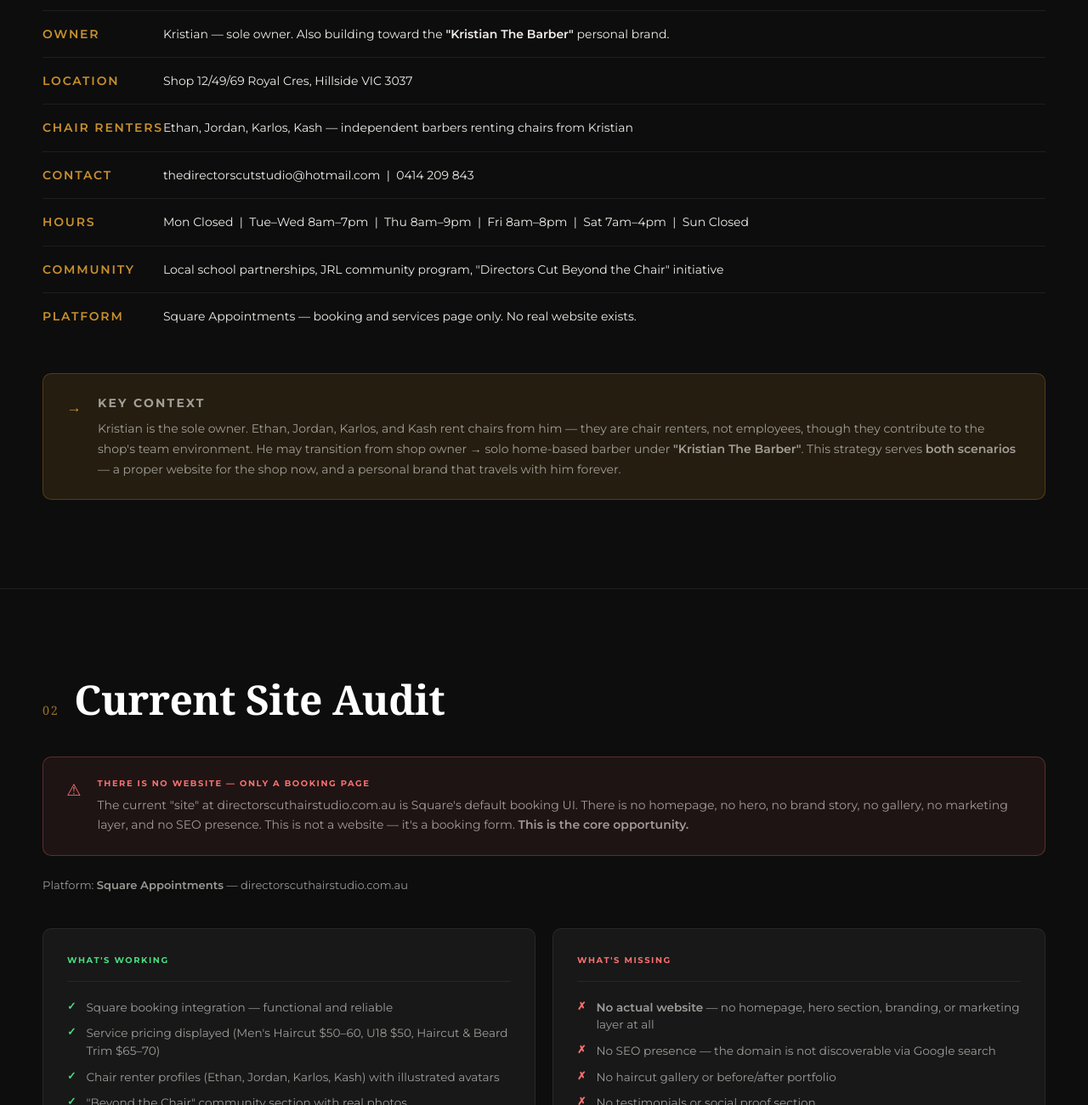
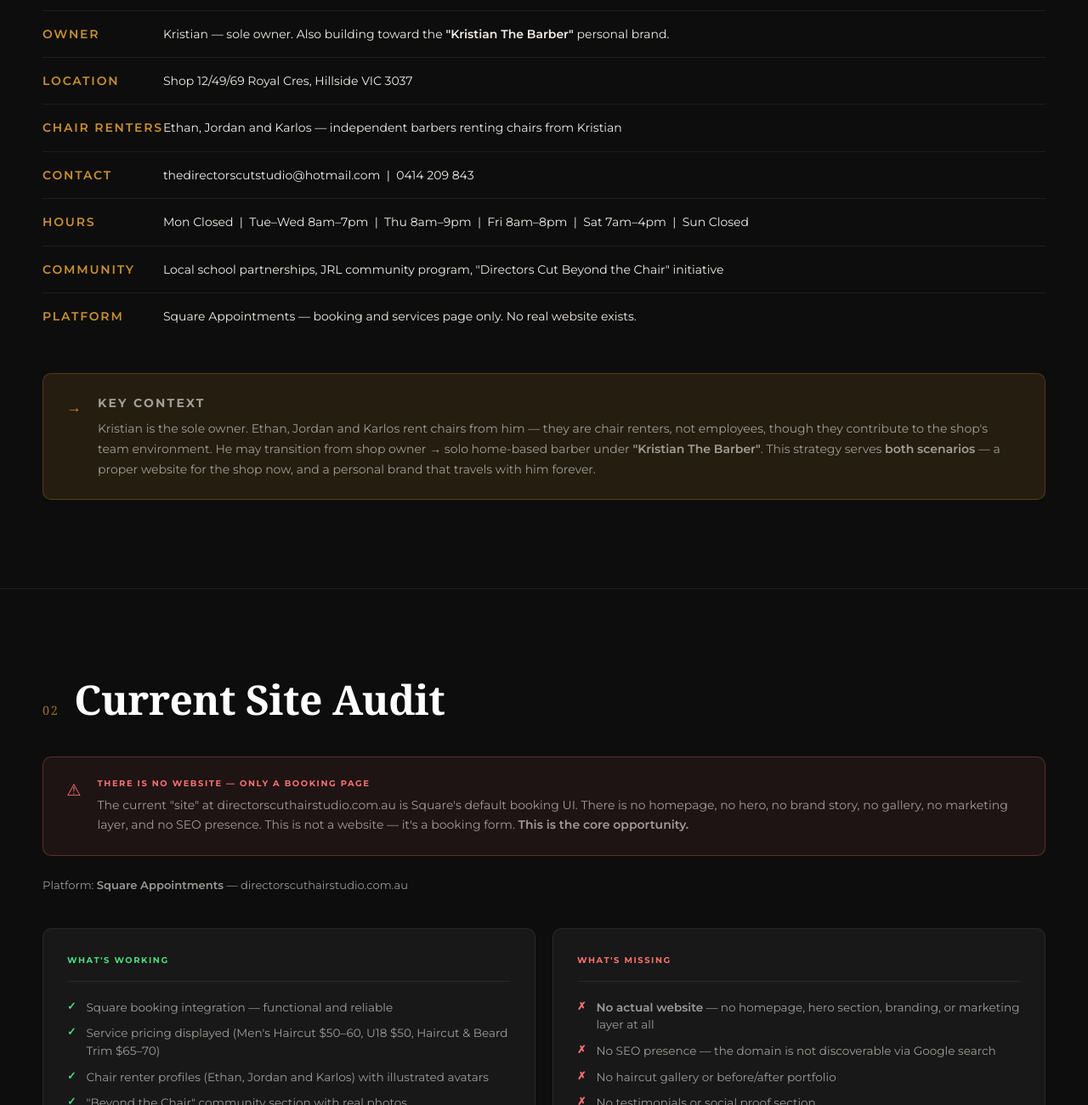
Before and after one commit to avikeshsingh/dc-case-study, a plain HTML site: page index.html in a window 1280 px wide. Shown: the part 900-2200 px from the top of the page at 85% size. Drawn offline with Linux system fonts and the light colour scheme; a web font is replaced by a local one.

Commit message:
Update index.html

```diff
--- a/index.html
+++ b/index.html
@@ -81,7 +81,7 @@
                         </tr>
                         <tr>
                             <td class="detail-label">Chair Renters</td>
-                            <td>Ethan, Jordan, Karlos, Kash — independent barbers renting chairs from Kristian</td>
+                            <td>Ethan, Jordan and Karlos — independent barbers renting chairs from Kristian</td>
                         </tr>
                         <tr>
                             <td class="detail-label">Contact</td>
@@ -105,7 +105,7 @@
                     <span class="insight-icon">→</span>
                     <div>
                         <p class="insight-title">Key Context</p>
-                        <p>Kristian is the sole owner. Ethan, Jordan, Karlos, and Kash rent chairs from him — they are chair renters, not employees, though they contribute to the shop's team environment. He may transition from shop owner → solo home-based barber under <strong>"Kristian The Barber"</strong>. This strategy serves <strong>both scenarios</strong> — a proper website for the shop now, and a personal brand that travels with him forever.</p>
+                        <p>Kristian is the sole owner. Ethan, Jordan and Karlos rent chairs from him — they are chair renters, not employees, though they contribute to the shop's team environment. He may transition from shop owner → solo home-based barber under <strong>"Kristian The Barber"</strong>. This strategy serves <strong>both scenarios</strong> — a proper website for the shop now, and a personal brand that travels with him forever.</p>
                     </div>
                 </div>
             </div>
@@ -132,7 +132,7 @@
                         <ul class="audit-list">
                             <li class="audit-item audit-item--good">Square booking integration — functional and reliable</li>
                             <li class="audit-item audit-item--good">Service pricing displayed (Men's Haircut $50–60, U18 $50, Haircut &amp; Beard Trim $65–70)</li>
-                            <li class="audit-item audit-item--good">Chair renter profiles (Ethan, Jordan, Karlos, Kash) with illustrated avatars</li>
+                            <li class="audit-item audit-item--good">Chair renter profiles (Ethan, Jordan and Karlos) with illustrated avatars</li>
                             <li class="audit-item audit-item--good">"Beyond the Chair" community section with real photos</li>
                             <li class="audit-item audit-item--good">JRL partnership and school outreach content visible</li>
                             <li class="audit-item audit-item--good">Correct address shown (Shop 12/49/69 Royal Cres, Hillside VIC 3037)</li>
```
